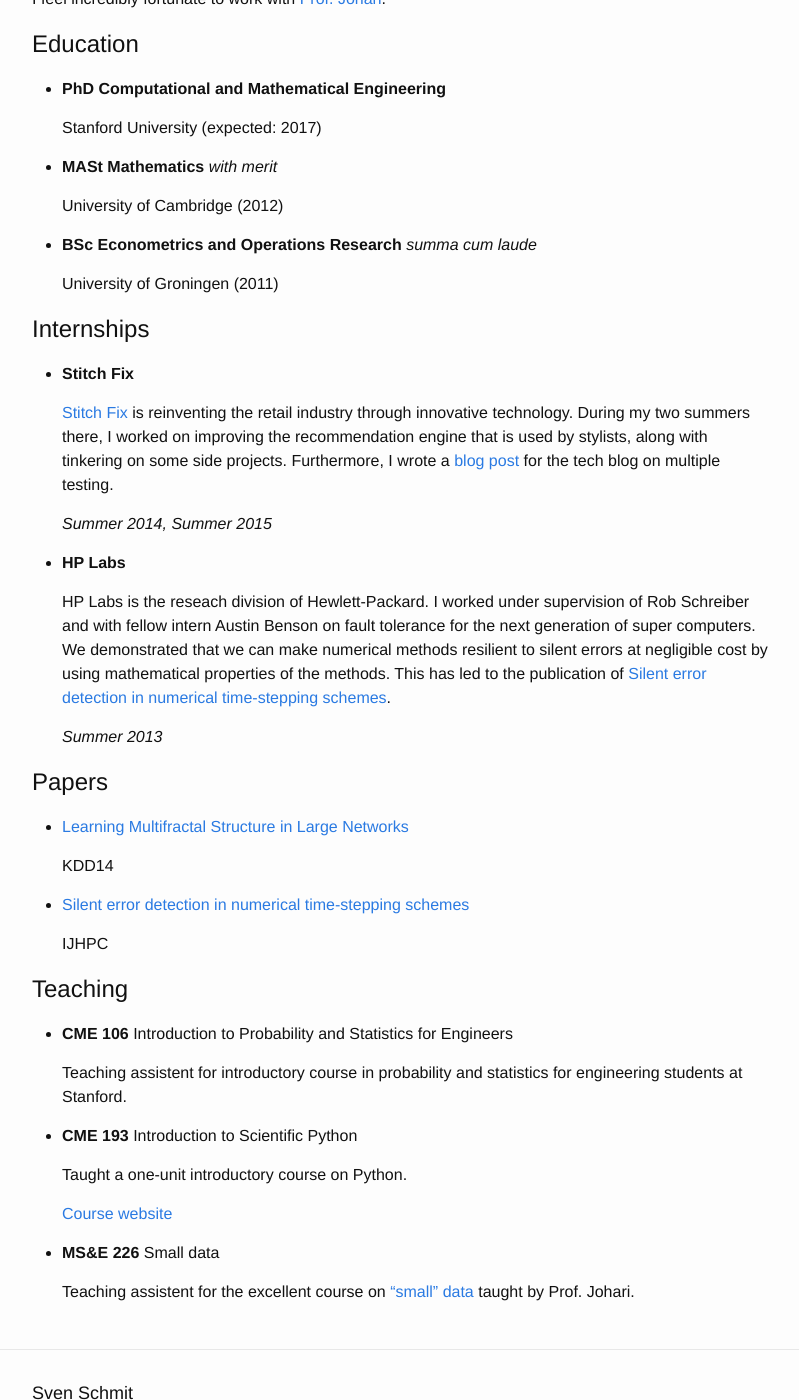
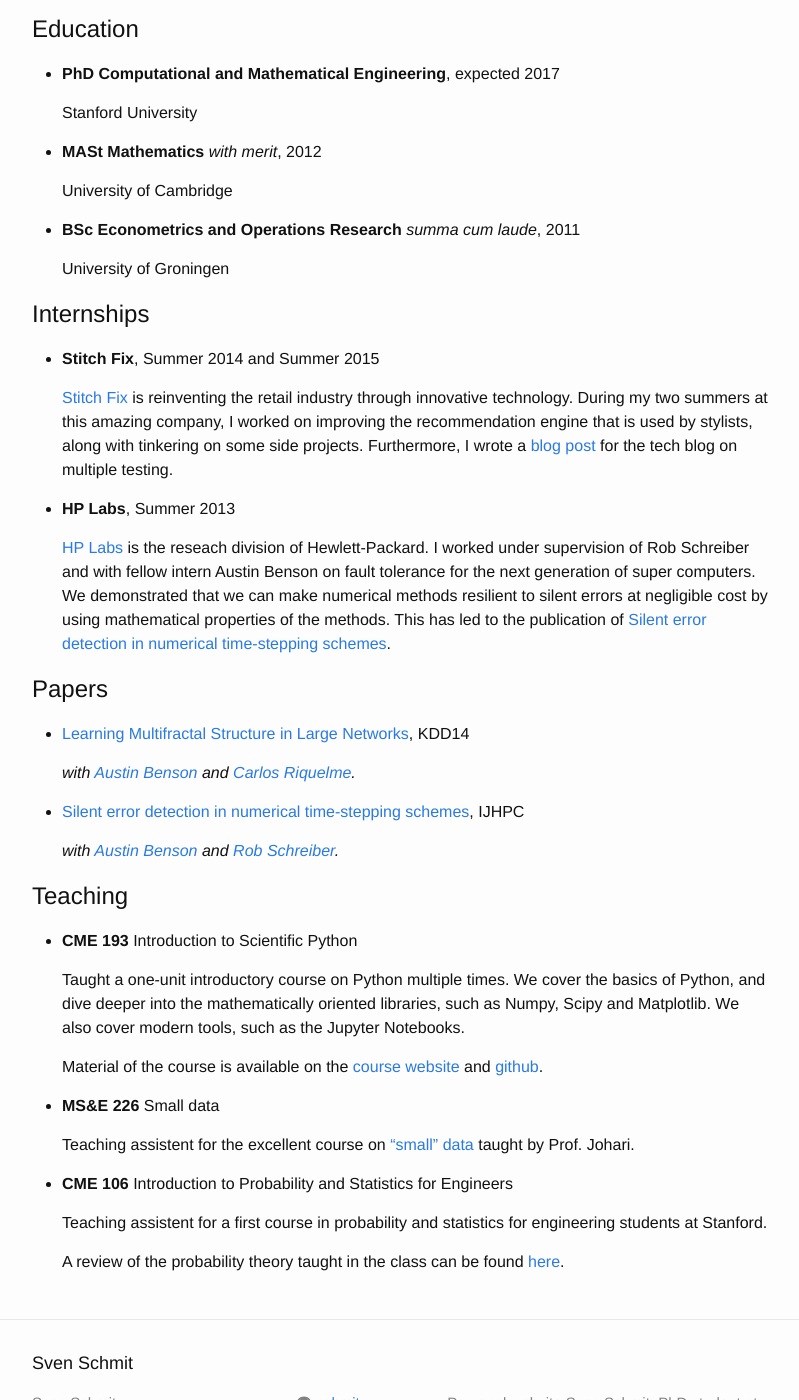
Before and after one commit to schmit/schmit.github.io, a Jekyll site: the page built from index.md, in a window 1280 px wide and 1400 px high, scrolled down 207 px. Shown: the whole window, without its empty margins (238-1037 px from the left). Built offline with Jekyll 4.4.1, drawn with Linux system fonts in a browser that asks for light colours; some of the changed text lies outside the part shown.

Commit message:
upgrade of about page

```diff
--- a/_includes/head.html
+++ b/_includes/head.html
@@ -3,7 +3,7 @@
   <meta http-equiv="X-UA-Compatible" content="IE=edge">
   <meta name="viewport" content="width=device-width, initial-scale=1">
 
-  <title>{% if page.title %}{{ page.title }}{% else %}{{ site.title }}{% endif %}</title>
+  <title>{{ site.title }} {%if page.title %} - {{ page.title }}{% else %}{% endif %}</title>
   <meta name="description" content="{% if page.excerpt %}{{ page.excerpt | strip_html | strip_newlines | truncate: 160 }}{% else %}{{ site.description }}{% endif %}">
 
   <link rel="stylesheet" href="{{ "/css/main.css" | prepend: site.baseurl }}">
--- a/_layouts/default.html
+++ b/_layouts/default.html
@@ -14,6 +14,7 @@
     </div>
 
     {% include footer.html %}
+    {% include google_analytics.html %}
 
   </body>
 
--- a/index.md
+++ b/index.md
@@ -3,71 +3,74 @@
 title: About
 ---
 
-*Hi, I am Sven Schmit and I am a fourth year PhD student at Stanford.*
-
+This is the personal web page of Sven Schmit, a fourth year PhD Student at [Stanford](http://icme.stanford.edu).
 My interests are at the interface of statistics, mathematics and computer science and I aspire to bring theory and practice together.
 
-I feel incredibly fortunate to work with [Prof. Johari](http://www.stanford.edu/~rjohari).
+I feel incredibly fortunate to work with [Prof. Johari](http://www.stanford.edu/~rjohari),
+and to be a member of the [Social Algorithms Lab](http://web.stanford.edu/group/soal/).
 
 ## Education
 
-- **PhD Computational and Mathematical Engineering**
+- **PhD Computational and Mathematical Engineering**, expected 2017
 
-    Stanford University (expected: 2017)
+    Stanford University
 
-- **MASt Mathematics** *with merit*
+- **MASt Mathematics** *with merit*, 2012
 
-    University of Cambridge (2012)
+    University of Cambridge
 
-- **BSc Econometrics and Operations Research** *summa cum laude*
+- **BSc Econometrics and Operations Research** *summa cum laude*, 2011
 
-    University of Groningen (2011)
+    University of Groningen
 
 ## Internships
 
-- **Stitch Fix**
+- **Stitch Fix**, Summer 2014 and Summer 2015
 
     [Stitch Fix](http://www.stitchfix.com) is reinventing the retail industry through innovative technology.
-    During my two summers there, I worked on improving the recommendation engine that is used by stylists,
+    During my two summers at this amazing company, I worked on improving the recommendation engine that is used by stylists,
     along with tinkering on some side projects.
     Furthermore, I wrote a [blog post](http://multithreaded.stitchfix.com/blog/2015/10/15/multiple-hypothesis-testing/) for the tech blog on multiple testing.
 
 
-    *Summer 2014, Summer 2015*
+- **HP Labs**, Summer 2013
 
-- **HP Labs**
-
-    HP Labs is the reseach division of Hewlett-Packard.
+    [HP Labs](http://www.labs.hpe.com/) is the reseach division of Hewlett-Packard.
     I worked under supervision of Rob Schreiber and with fellow intern Austin Benson on fault tolerance for the next generation of super computers.
     We demonstrated that we can make numerical methods resilient to silent errors at negligible cost by using mathematical properties of the methods.
     This has led to the publication of [Silent error detection in numerical time-stepping schemes](http://hpc.sagepub.com/content/29/4/403).
 
 
-    *Summer 2013*
-
-
 ## Papers
 
-- [Learning Multifractal Structure in Large Networks](http://dl.acm.org/citation.cfm?id=2623718)
+- [Learning Multifractal Structure in Large Networks](http://dl.acm.org/citation.cfm?id=2623718), KDD14
 
-    KDD14
+   *with [Austin Benson](http://www.stanford.edu/~arbenson) and [Carlos Riquelme](http://rikel.me).*
 
-- [Silent error detection in numerical time-stepping schemes](http://hpc.sagepub.com/content/29/4/403)
+- [Silent error detection in numerical time-stepping schemes](http://hpc.sagepub.com/content/29/4/403), IJHPC
 
-    IJHPC
+    *with [Austin Benson](http://www.stanford.edu/~arbenson) and [Rob Schreiber](http://www.labs.hpe.com/people/rob_schreiber/).*
 
 ## Teaching
 
-- **CME 106** Introduction to Probability and Statistics for Engineers
-
-    Teaching assistent for introductory course in probability and statistics for engineering students at Stanford.
-
 - **CME 193** Introduction to Scientific Python
 
-    Taught a one-unit introductory course on Python.
+    Taught a one-unit introductory course on Python multiple times.
+    We cover the basics of Python, and dive deeper into the mathematically oriented libraries,
+    such as Numpy, Scipy and Matplotlib.
+    We also cover modern tools, such as the Jupyter Notebooks.
 
-    [Course website](http://www.stanford.edu/~schmit/cme193)
+    Material of the course is available on the [course website](http://www.stanford.edu/~schmit/cme193)
+    and [github](https://github.com/schmit/intro-python-course).
+
 
 - **MS&E 226** Small data
 
     Teaching assistent for the excellent course on ["small" data](http://web.stanford.edu/class/msande226/) taught by Prof. Johari.
+
+
+- **CME 106** Introduction to Probability and Statistics for Engineers
+
+    Teaching assistent for a first course in probability and statistics for engineering students at Stanford.
+
+    A review of the probability theory taught in the class can be found [here](http://stanford.edu/~schmit/misc/cme106_review.pdf).
```
Also changed, not shown: _includes/google_analytics.html (added, +10 -0 lines).
